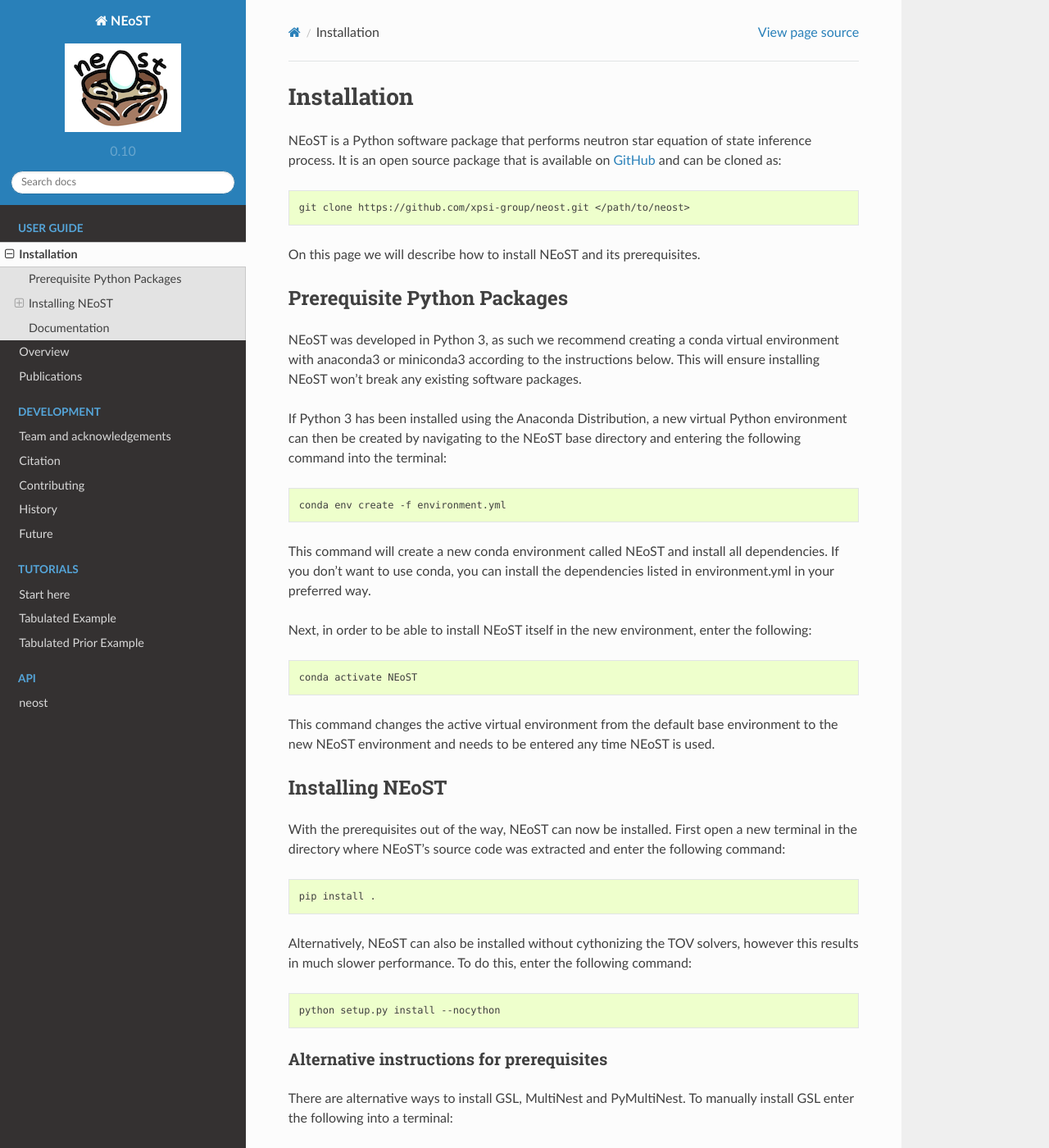
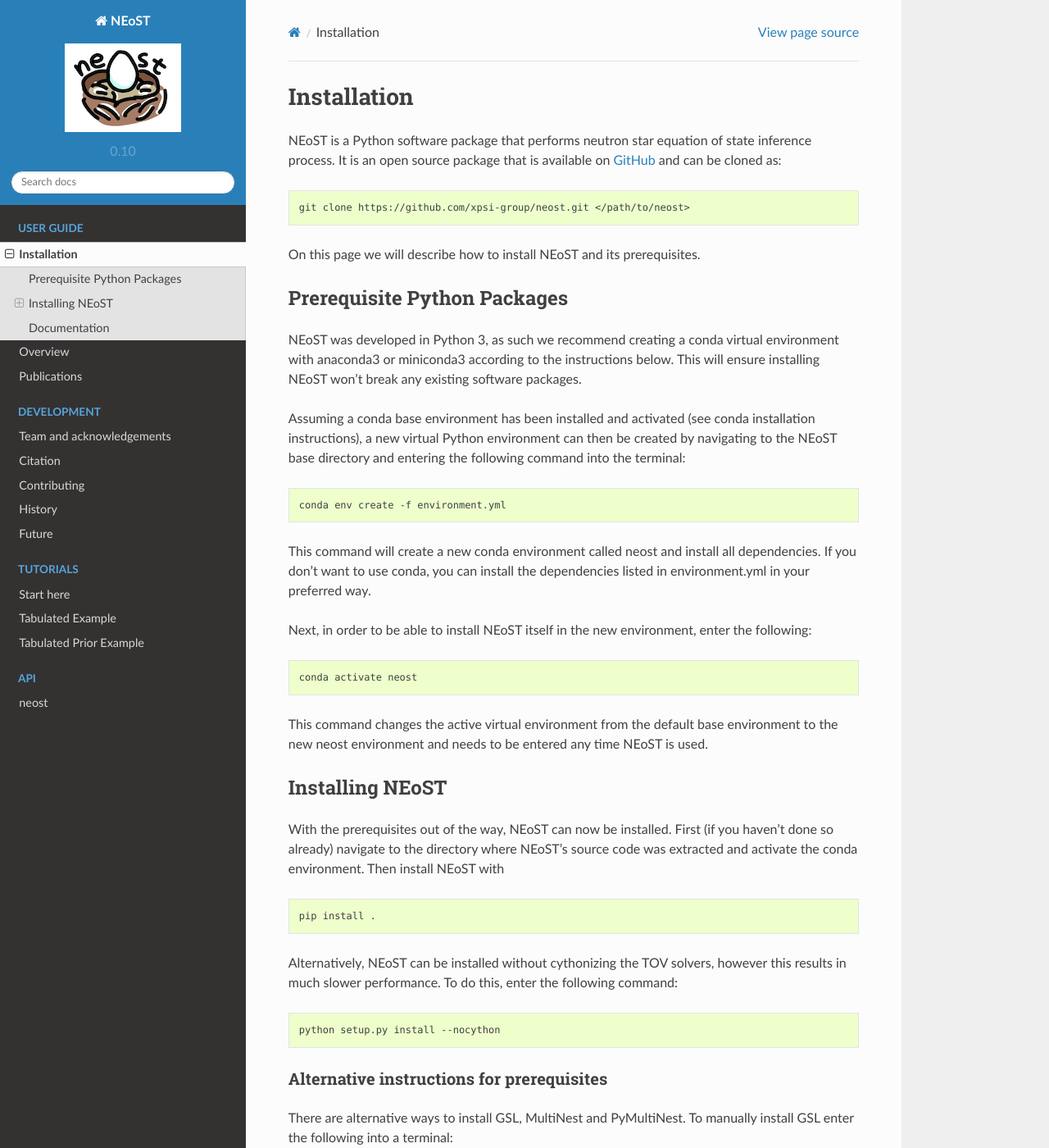
Before and after one commit to xpsi-group/neost, a Sphinx documentation site: the page built from docs/source/install.rst, in a window 1280 px wide and 1400 px high. Shown: the whole window at 82% size. Built offline with Sphinx 7.4.7 and the Read the Docs theme 2.0.0, drawn with Linux system fonts in a browser that asks for light colours; pages that are not in the unit, such as notebooks, are missing from menus; some of the changed text lies outside the part shown.

Commit message:
Updated installation instructions slightly, mainly to reflect the correct environment name ("neost"), but also with better wording and a mention that pandoc is required for building the documentation 	modified:   docs/source/install.rst

```diff
--- a/docs/source/install.rst
+++ b/docs/source/install.rst
@@ -24,15 +24,15 @@ ensure installing NEoST won't break any existing software packages.
 
 .. _basic_env:
 
-If Python 3 has been installed using the Anaconda Distribution, a new virtual
-Python environment can then be created by navigating to the NEoST base directory
-and entering the following command into the terminal:
+Assuming a conda base environment has been installed and activated (see conda
+installation instructions), a new virtual Python environment can then be created
+by navigating to the NEoST base directory and entering the following command into the terminal:
 
 .. code-block:: bash
 
 	conda env create -f environment.yml
 
-This command will create a new conda environment called NEoST and install all dependencies.
+This command will create a new conda environment called neost and install all dependencies.
 If you don't want to use conda, you can install the dependencies listed in environment.yml
 in your preferred way.
 
@@ -40,24 +40,24 @@ Next, in order to be able to install NEoST itself in the new environment, enter
 
 .. code-block:: bash
 
-	conda activate NEoST
+	conda activate neost
 
 This command changes the active virtual environment from the default base
-environment to the new NEoST environment and needs to be entered any time
+environment to the new neost environment and needs to be entered any time
 NEoST is used.
 
 Installing NEoST
 ----------------
 
-With the prerequisites out of the way, NEoST can now be installed. First
-open a new terminal in the directory where NEoST's source code was extracted
-and enter the following command:
+With the prerequisites out of the way, NEoST can now be installed. First (if
+you haven't done so already) navigate to the directory where NEoST's source
+code was extracted and activate the conda environment. Then install NEoST with
 
 .. code-block:: bash
 
 	pip install .
 
-Alternatively, NEoST can also be installed without cythonizing the TOV solvers, however this results
+Alternatively, NEoST can be installed without cythonizing the TOV solvers, however this results
 in much slower performance. To do this, enter the following command:
 
 .. code-block:: bash
@@ -150,6 +150,7 @@ these, run the following commands:
     conda install decorator
     conda install sphinxcontrib-websupport
     conda install sphinx_rtd_theme
+    conda install pandoc
 
 Note, one can also perform these commands using ``pip`` instead of ``conda``. Now the documentation can be compiled using:
 
```
